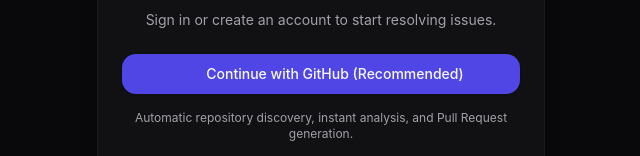
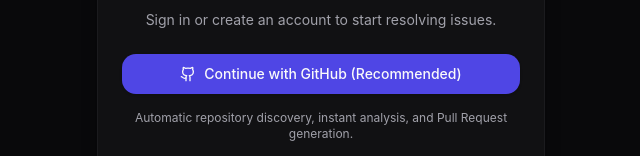
Before and after one commit to s-inbarasan/TraceOne-AI, a Next.js app: page /login in a window 1280 px wide. Shown: the part 358-514 px from the top of the page, without its empty margins (319-959 px from the left). Built offline with nearby package versions, Linux system fonts and the light colour scheme; no server answers; some icons are missing.

Commit message:
feat. major updates

```diff
--- a/app/(dashboard)/dashboard/page.tsx
+++ b/app/(dashboard)/dashboard/page.tsx
@@ -28,13 +28,16 @@
         if (incidentsError) throw incidentsError
 
         if (incidents) {
+          console.log("Incidents data:", incidents);
           setRecentIncidents(incidents)
           setStats({
-            openIncidents: incidents.filter(i => i.status === 'open').length,
-            resolvedToday: incidents.filter(i => i.status === 'resolved').length, // Simplified
+            openIncidents: (incidents || []).filter(i => i.status === 'open').length,
+            resolvedToday: (incidents || []).filter(i => i.status === 'resolved').length, // Simplified
             aiAccuracy: 0,
             pendingPRs: 0
           })
+        } else {
+          console.log("Incidents is null or undefined:", incidents);
         }
       } catch (err) {
         console.error("Error fetching dashboard data:", err)
--- /dev/null
+++ b/app/error.tsx
@@ -0,0 +1,23 @@
+'use client';
+
+import { useEffect } from 'react';
+import { Button } from '@/components/ui/button';
+
+export default function Error({
+  error,
+  reset,
+}: {
+  error: Error & { digest?: string };
+  reset: () => void;
+}) {
+  useEffect(() => {
+    console.error(error);
+  }, [error]);
+
+  return (
+    <div className="flex h-screen w-full flex-col items-center justify-center gap-4 bg-background text-foreground">
+      <h2 className="text-2xl font-bold">Something went wrong!</h2>
+      <Button onClick={() => reset()}>Try again</Button>
+    </div>
+  );
+}
--- /dev/null
+++ b/app/not-found.tsx
@@ -0,0 +1,16 @@
+import Link from "next/link";
+import { Button } from "@/components/ui/button";
+
+export default function NotFound() {
+  return (
+    <div className="flex h-screen w-full flex-col items-center justify-center gap-4 bg-background text-foreground">
+      <h1 className="text-4xl font-bold tracking-tight">404 - Page Not Found</h1>
+      <p className="text-muted-foreground">
+        The page you are looking for does not exist or has been moved.
+      </p>
+      <Button asChild className="mt-2">
+        <Link href="/dashboard">Return to Dashboard</Link>
+      </Button>
+    </div>
+  );
+}
--- /dev/null
+++ b/components/ui/icons.tsx
@@ -0,0 +1,24 @@
+import * as React from "react"
+
+export function GithubIcon(props: React.SVGProps<SVGSVGElement>) {
+  return (
+    <svg
+      xmlns="http://www.w3.org/2000/svg"
+      width="24"
+      height="24"
+      viewBox="0 0 24 24"
+      fill="none"
+      stroke="currentColor"
+      strokeWidth="2"
+      strokeLinecap="round"
+      strokeLinejoin="round"
+      {...props}
+    >
+      <path d="M15 22v-4a4.8 4.8 0 0 0-1-3.5c3 0 6-2 6-5.5.08-1.25-.27-2.48-1-3.5.28-1.15.28-2.35 0-3.5 0 0-1 0-3 1.5-2.64-.5-5.36-.5-8 0C6 2 5 2 5 2c-.3 1.15-.3 2.35 0 3.5A5.403 5.403 0 0 0 4 9c0 3.5 3 5.5 6 5.5-.39.49-.68 1.05-.85 1.65-.17.6-.22 1.23-.15 1.85v4" />
+      <path d="M9 18c-4.51 2-5-2-7-2" />
+    </svg>
+  )
+}
+
+export const GitHubIcon = GithubIcon
+export const Github = GithubIcon
--- a/eslint.config.mjs
+++ b/eslint.config.mjs
@@ -1,11 +1,19 @@
-import { defineConfig } from "eslint/config";
-import next from "eslint-config-next";
-import path from "node:path";
-import { fileURLToPath } from "node:url";
+import { dirname } from "path";
+import { fileURLToPath } from "url";
+import { FlatCompat } from "@eslint/eslintrc";
 
 const __filename = fileURLToPath(import.meta.url);
-const __dirname = path.dirname(__filename);
+const __dirname = dirname(__filename);
 
-export default defineConfig([{
-    extends: [...next],
-}]);
+const compat = new FlatCompat({
+  baseDirectory: __dirname,
+});
+
+const eslintConfig = [
+  {
+    ignores: [".next/**", "dist/**", "node_modules/**", "out/**"],
+  },
+  ...compat.extends("next/core-web-vitals"),
+];
+
+export default eslintConfig;
--- a/lib/supabase/client.ts
+++ b/lib/supabase/client.ts
@@ -1,8 +1,7 @@
 import { createBrowserClient } from '@supabase/ssr'
 
 export function createClient() {
-  return createBrowserClient(
-    process.env.NEXT_PUBLIC_SUPABASE_URL!,
-    process.env.NEXT_PUBLIC_SUPABASE_ANON_KEY!
-  )
+  const url = process.env.NEXT_PUBLIC_SUPABASE_URL || 'https://placeholder.supabase.co'
+  const key = process.env.NEXT_PUBLIC_SUPABASE_ANON_KEY || 'placeholder-anon-key'
+  return createBrowserClient(url, key)
 }
--- a/lib/supabase/server.ts
+++ b/lib/supabase/server.ts
@@ -3,10 +3,12 @@
 
 export async function createClient() {
   const cookieStore = await cookies()
+  const url = process.env.NEXT_PUBLIC_SUPABASE_URL || 'https://placeholder.supabase.co'
+  const key = process.env.NEXT_PUBLIC_SUPABASE_ANON_KEY || 'placeholder-anon-key'
 
   return createServerClient(
-    process.env.NEXT_PUBLIC_SUPABASE_URL!,
-    process.env.NEXT_PUBLIC_SUPABASE_ANON_KEY!,
+    url,
+    key,
     {
       cookies: {
         getAll() {
--- a/package.json
+++ b/package.json
@@ -4,7 +4,7 @@
   "private": true,
   "scripts": {
     "dev": "next dev",
-    "build": "next build",
+    "build": "NODE_ENV=production next build",
     "start": "next start",
     "lint": "eslint .",
     "clean": "next clean"
@@ -29,7 +29,7 @@
     "framer-motion": "^12.43.0",
     "lucide-react": "^1.28.0",
     "motion": "^12.23.24",
-    "next": "^15.1.0",
+    "next": "15.2.1",
     "postcss": "^8.5.6",
     "react": "^19.2.1",
     "react-dom": "^19.2.1",
@@ -44,7 +44,7 @@
     "@types/react": "^19",
     "@types/react-dom": "^19",
     "eslint": "9.39.1",
-    "eslint-config-next": "16.0.8",
+    "eslint-config-next": "15.2.1",
     "firebase-tools": "^15.0.0",
     "tailwindcss": "4.1.11",
     "tw-animate-css": "^1.4.0",
```
Also changed, not shown: .eslintrc.json (deleted), 1 other file (tests, documents, lock files or other folders).
